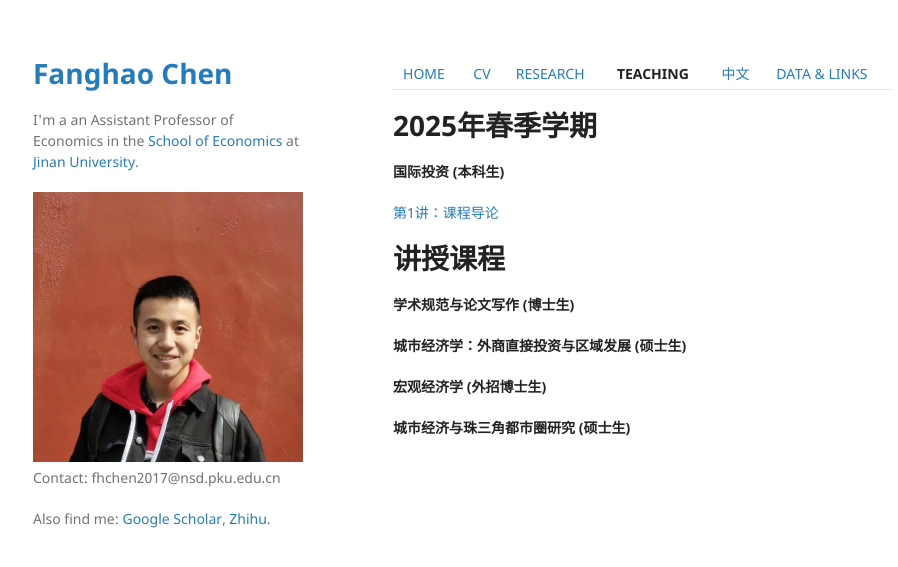
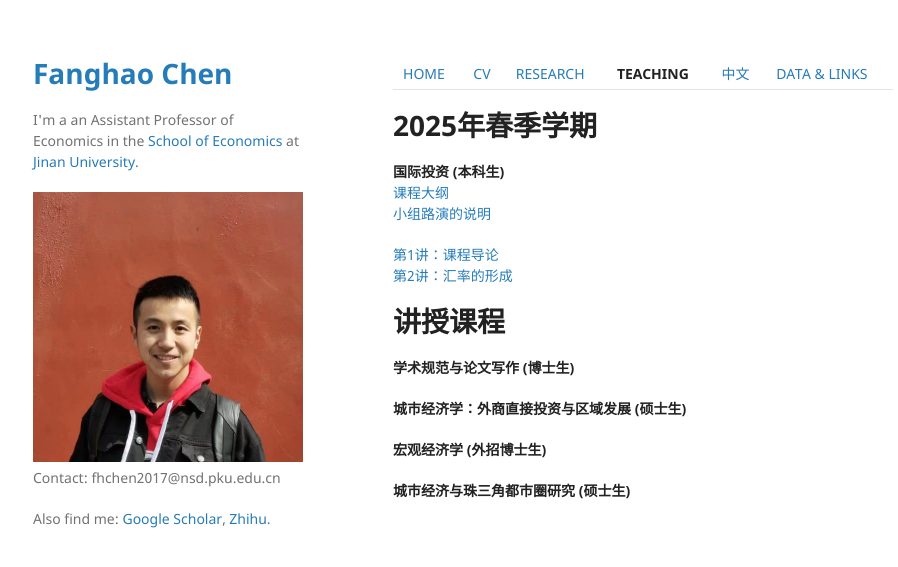
Before and after one commit to FanghaoChen/homepage, a Jekyll site: the page built from teaching.md, in a window 1280 px wide. Shown: the top 567 px of the page, without its empty margins (177-1075 px from the left). Built offline with Jekyll 4.4.1, drawn with Linux system fonts in a browser that asks for light colours; our own code applies the rules of GitHub Pages for plain Markdown files.

Commit message:
Update teaching.md

```diff
--- a/teaching.md
+++ b/teaching.md
@@ -3,13 +3,14 @@
 # 2025年春季学期
 
 **国际投资 (本科生)** <br/>
+[课程大纲](./assets/国际投资_课程大纲.pdf) <br/>
+[小组路演的说明](./assets/关于小组路演的说明.pdf) <br/>
 
 [第1讲：课程导论](./assets/第1讲_课程导论.pdf) <br/>
+[第2讲：汇率的形成](./assets/第2讲_汇率的形成.pdf) <br/>
 
 <!---
-[小组展示的说明](./assets/关于小组路演的说明.pdf) <br/>
 [期末考试的说明](./assets/期末安排.pdf)
-[第2讲：汇率的形成](./assets/第2讲_汇率的形成.pdf) <br/>
 [第3讲：汇率制度](./assets/第3讲_汇率制度.pdf) <br/>
 [第4讲：汇率危机](./assets/第4讲_汇率危机.pdf) <br/>
 [第5讲：汇率风险管理](./assets/第5讲_汇率风险管理.pdf) <br/>
```
